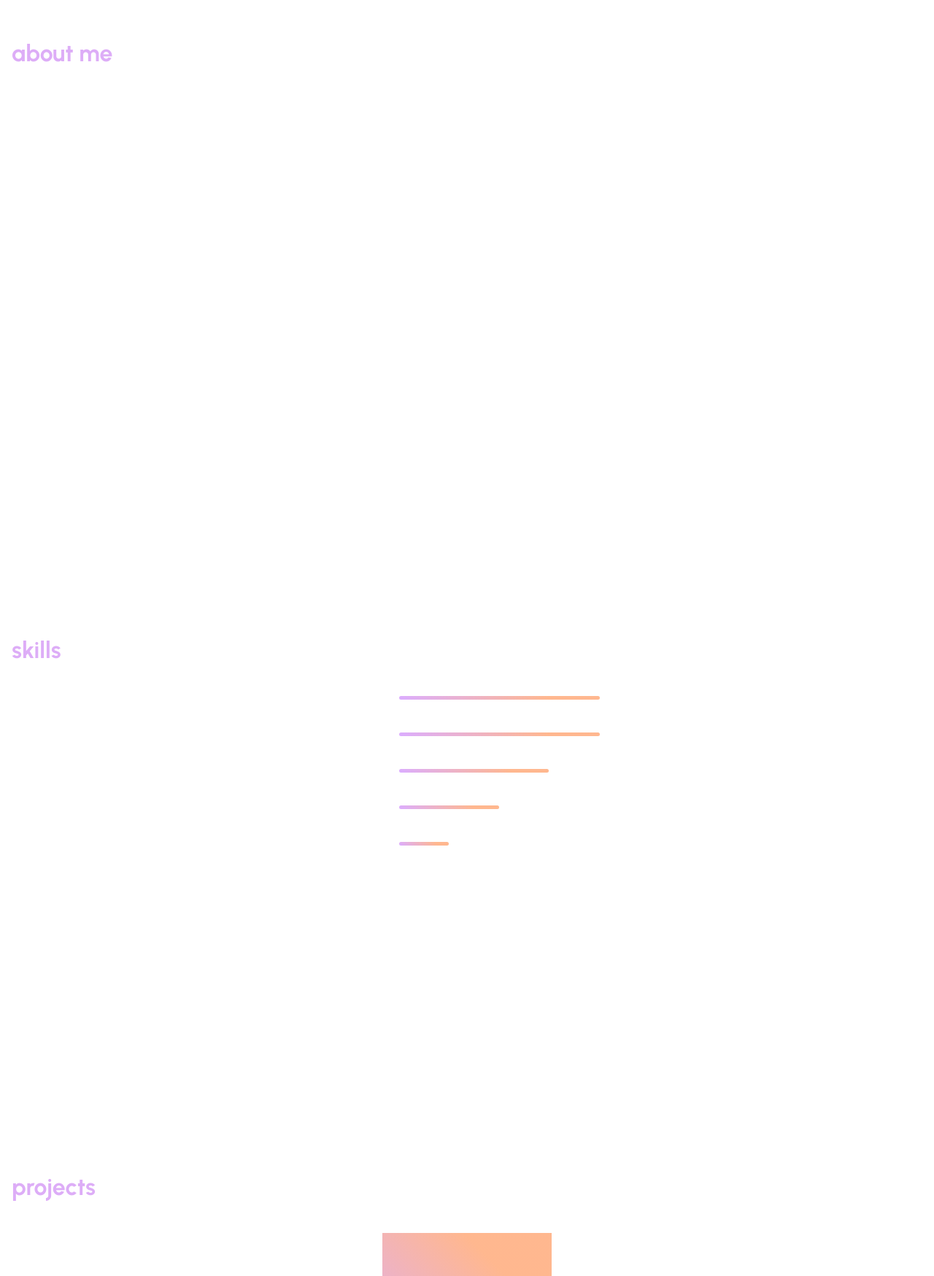
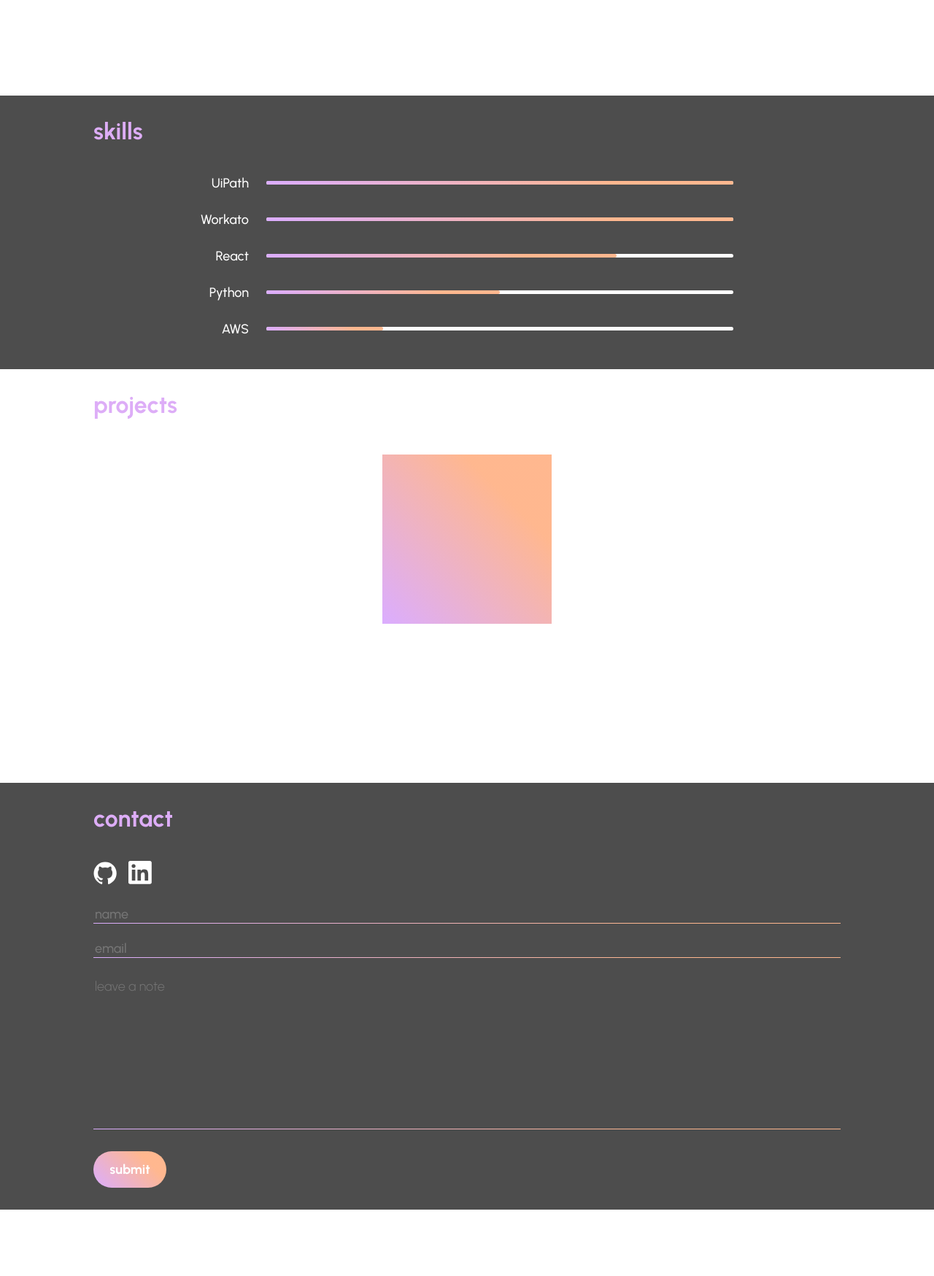
Before and after one commit to joshkotrous/personal-website-v2, a React (Create React App) app: page / in a window 1280 px wide. Shown: the part 1048-2797 px from the top of the page at 73% size. After the commit the page ends 2706 px from the top, so only its background shows below. Built offline with nearby package versions, Linux system fonts and the light colour scheme; grey boxes are pictures that could not be loaded.

Commit message:
Made some style changes and a fx for progress bars

```diff
--- a/src/components/About.jsx
+++ b/src/components/About.jsx
@@ -4,16 +4,15 @@ import '../assets/fonts.css'
 
 const aboutHeader = {
     fontFamily: 'Urbanist',
-
+    marginTop: 0
 }
 
 const aboutContainer = {
-    height: '100vh',
+    // height: '100vh',
     display:'flex',
     flexDirection: 'column',
     justifyContent: 'center',
-    padding: '16px',
-    paddingTop: '32px',
+    padding: '30px 10%',
     color: '#DDADF7',
 }
 
--- a/src/components/Contact.jsx
+++ b/src/components/Contact.jsx
@@ -10,14 +10,16 @@ const container = {
     display: 'flex',
     flexDirection: 'column',
     justifyContent: 'center',
-    height: '100vh',
-    padding: '16px',
+    // height: '100vh',
+    padding: '30px 10%',
     color: '#DDADF7',
+    backgroundColor: "#4D4D4D"
 }
 
 const header = {
     fontFamily: 'Urbanist',
-
+    fontSize: "2em",
+    marginTop: 0
 }
 
 const contactIcons = {
@@ -49,6 +51,7 @@ const emailInput = {
 
 const separator = {
     marginTop: '0px',
+    marginBottom: '10px',
     height: '1px',
     background: 'linear-gradient(225deg, rgba(255, 92, 0, 0.44) 26.04%, rgba(143, 0, 255, 0.32) 100%), #FFFFFF',
 }
@@ -77,7 +80,7 @@ const submitButton = {
     fontFamily: 'Urbanist',
     fontWeight: 'bold',
     fontSize: '18px',
-
+    marginTop: "20px"
 }
 
 const Contact = () => {
@@ -111,7 +114,7 @@ const Contact = () => {
 
     return (
         <div id="contact" style={container}>
-            <h1 style={header}>contact</h1>
+            <h2 style={header}>contact</h2>
             <div style={contactIcons}>
                 <a href='https://github.com/joshkotrous' rel="noreferrer" target='_blank'><GitHub style={contactIcon} /></a>
                 <a href='https://www.linkedin.com/in/joshkotrous/' rel="noreferrer" target='_blank'><LinkedIn style={contactIcon} /></a>
@@ -122,6 +125,7 @@ const Contact = () => {
                 <input style={emailInput} type="email" name="email" placeholder='email' onChange={event => setEmail(event.target.value)} value={email}/>
                 <div style={separator}></div>
                 <textarea style={textInput} type="text" name="note" placeholder='leave a note' onChange={event => setNote(event.target.value)} value={note}/>
+                <div style={separator}></div>
                 <button style={submitButton} type="submit" value="submit">submit</button>
             </form>
         </div>
--- a/src/components/Projects.jsx
+++ b/src/components/Projects.jsx
@@ -6,8 +6,8 @@ const container = {
     display: 'flex',
     flexDirection: 'column',
     justifyContent: 'center',
-    padding: '16px',
-    height: '100vh'
+    padding: '30px 10%',
+    // height: '100vh'
 }
 
 const projectsContainer = {
@@ -20,8 +20,9 @@ const projectsContainer = {
 
 const projectsHeader = {
     fontFamily: 'Urbanist',
+    fontSize: "2em",
     color: '#DDADF7',
-
+    marginTop: 0
 
 }
 
@@ -72,7 +73,7 @@ const projectDescription = { width: '91%', textAlign: 'left', marginTop: '8px',
 const Projects = () => {
   return (
     <div id="projects" style={container}>
-        <h1 style={projectsHeader}>projects</h1>
+        <h2 style={projectsHeader}>projects</h2>
         <div  style={projectsContainer}>
             <div style={project}>
                 <div style={projectFrameContainer}>
--- a/src/components/Skills.jsx
+++ b/src/components/Skills.jsx
@@ -6,14 +6,17 @@ const container = {
     display: 'flex',
     justifyContent: 'center',
     flexDirection: 'column',
-    height: '100vh',
-    padding: '16px'
+    // height: '100vh',
+    padding: '30px 10%',
+    backgroundColor: "#4D4D4D"
+
 }
 
 const skillsHeader = {
     fontFamily: 'Urbanist',
+    fontSize: "2em",
     color: '#DDADF7',
-
+    marginTop: 0
 }
 
 const skillItemsContainer = {
@@ -53,14 +56,22 @@ const skillBarContainer = {
 }
 
 const skillBarBackround = {
-    width: '275px',
+    width: '50vw',
     height: '5px',
     borderRadius: '30px',
     background: 'white',
 
 }
 
-const skillBarForeground100 = {
+const skillBarForeground = (percentage) => ({
+    position: 'absolute',
+    width: `${(percentage * 50) / 100}vw`,
+    height: '5px',
+    background: 'linear-gradient(225deg, rgba(255, 92, 0, 0.44) 26.04%, rgba(143, 0, 255, 0.32) 100%), #FFFFFF',
+    borderRadius: '30px'
+})
+
+/* const skillBarForeground100 = {
     position: 'absolute',
     width: '275px',
     height: '5px',
@@ -90,12 +101,12 @@ const skillBarForeground25 = {
     height: '5px',
     background: 'linear-gradient(225deg, rgba(255, 92, 0, 0.44) 26.04%, rgba(143, 0, 255, 0.32) 100%), #FFFFFF',
     borderRadius: '30px'
-}
+} */
 
 const Skills = () => {
     return (
         <div id="skills" style={container}>
-            <h1 style={skillsHeader}>skills</h1>
+            <h2 style={skillsHeader}>skills</h2>
 
             <div style={skillItemsContainer}>
                 <div style={skillHeaders}>
@@ -108,27 +119,27 @@ const Skills = () => {
                 <div style={skillBars}>
                     <div style={skillBarContainer}>
                         <div style={skillBarBackround}></div>
-                        <div style={skillBarForeground100}>
+                        <div style={skillBarForeground(100)}>
                         </div>
                     </div>
                     <div style={skillBarContainer}>
                         <div style={skillBarBackround}></div>
-                        <div style={skillBarForeground100}>
+                        <div style={skillBarForeground(100)}>
                         </div>
                     </div>
                     <div style={skillBarContainer}>
                         <div style={skillBarBackround}></div>
-                        <div style={skillBarForeground75}>
+                        <div style={skillBarForeground(75)}>
                         </div>
                     </div>
                     <div style={skillBarContainer}>
                         <div style={skillBarBackround}></div>
-                        <div style={skillBarForeground50}>
+                        <div style={skillBarForeground(50)}>
                         </div>
                     </div>
                     <div style={skillBarContainer}>
                         <div style={skillBarBackround}></div>
-                        <div style={skillBarForeground25}>
+                        <div style={skillBarForeground(25)}>
                         </div>
                     </div>
                 </div>
```
